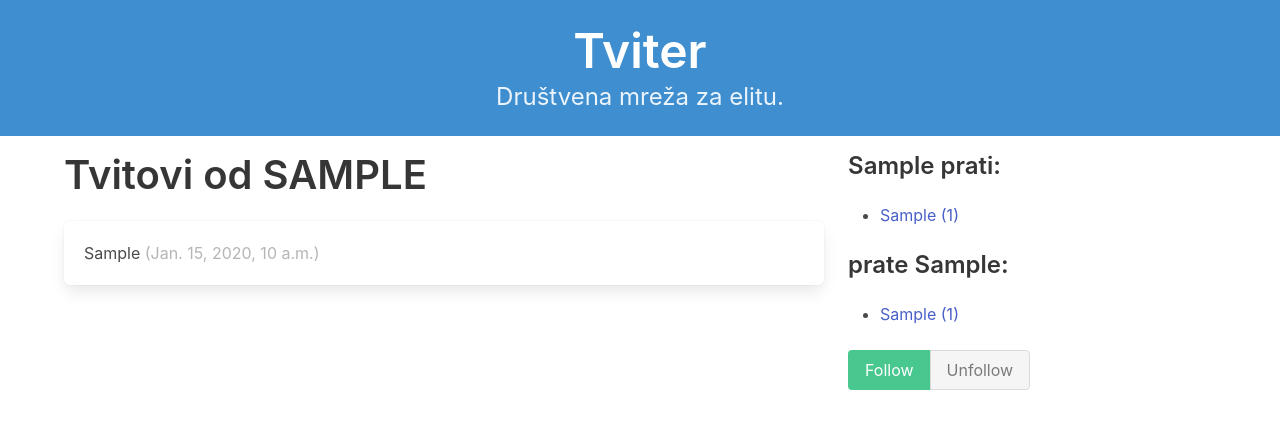
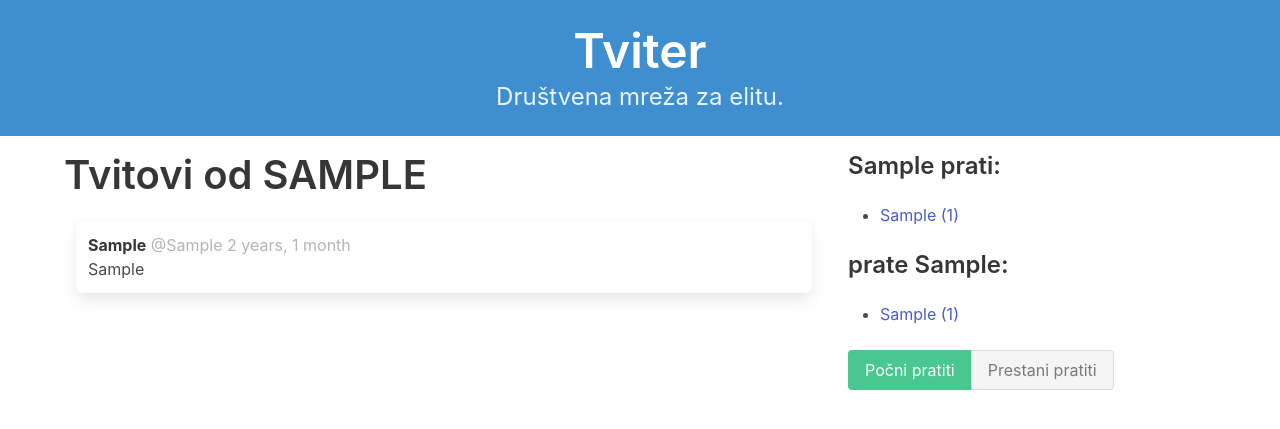
Before and after one commit to proto-forma/WebProject, a Django app: page /tviteras/1 in a window 1280 px wide. Shown: the top 429 px of the page. Run offline with Django 3.2, Linux system fonts and the light colour scheme; tables that the repository leaves empty hold one stand-in row (Sample ...).

Commit message:
Tviteras se nese zapratiti ili od/iti. Promi sebejePromjenjen izgled tvitova.

```diff
--- a/WebProject/main/models.py
+++ b/WebProject/main/models.py
@@ -35,7 +35,7 @@ class Lajk(models.Model):
     vrijeme_lajkanja = models.DateTimeField(auto_now_add=True)
 
     def __str__(self):
-        return self.id
+        return "({1}) {0}".format(self.tvit.tijelo, self.id)
 
 class Komentar(models.Model):
     tijelo = models.CharField(max_length=255)
--- a/WebProject/main/templates/main/tviteras.html
+++ b/WebProject/main/templates/main/tviteras.html
@@ -8,11 +8,14 @@
         Tvitovi od {{ tviteras.hendl|upper }}
     </h1>
     {% for tvit in tviteras.korisnik.tvitovi.all %}
-        <div class="box">
+        <div class="box p-3 m-3">
+            <strong>{{ tvit.stvorio.tviteras.ime }}</strong>
+            <span class="has-text-grey-light">
+                @{{ tvit.stvorio.tviteras.hendl }}
+                {{ tvit.vrijeme_stvaranja|timesince }}
+            </span>
+            <br>
             {{ tvit.tijelo }}
-            <span class="is-small has-text-grey-light">
-                ({{ tvit.vrijeme_stvaranja }})
-            </span>
         </div>
     {% endfor %}
     </div>
@@ -57,16 +60,21 @@
     <form method="post">
         {% csrf_token %}
         <div class="buttons has-addons">
-        {% if tviteras in user.tviteras.prati.all %}
-            <button class="button is-success is-static">Follow</button>
-            <button class="button is-danger" name="follow" value="unfollow">
-                Unfollow
-            </button>
+        {% if tviteras == user.tviteras %}
+            <button class="button is-success is-static">Počni pratiti</button>
+            <button class="button is-danger is-static">Prestani pratiti</button>
         {% else %}
-            <button class="button is-success" name="follow" value="follow">
-                Follow
-            </button>
-            <button class="button is-danger is-static">Unfollow</button>
+            {% if tviteras in user.tviteras.prati.all %}
+                <button class="button is-success is-static">Počni pratiti</button>
+                <button class="button is-danger" name="pracenje" value="prestani-pratiti">
+                    Prestani pratiti
+                </button>
+            {% else %}
+                <button class="button is-success" name="pracenje" value="pocni-pratiti">
+                    Počni pratiti
+                </button>
+                <button class="button is-danger is-static">Prestani pratiti</button>
+            {% endif %}
         {% endif %}
         </div>
     </form>
--- a/WebProject/main/views.py
+++ b/WebProject/main/views.py
@@ -7,20 +7,21 @@ from .models import *
 # Create your views here.
 def glavna_stranica(request):
     return render(request, 'base.html')
+
 def naslovna (request):
-
     return render(request, 'main/naslovna.html')
 
 def tviteras(request, pk):
     tviteras = Tviteras.objects.get(pk=pk)
     if request.method == "POST":
         trenutni_tviteras = request.user.tviteras
-        data = request.POST
-        action = data.get("follow")
-        if action == "follow":
-            trenutni_tviteras.prati.add(tviteras)
-        elif action == "unfollow":
-            trenutni_tviteras.prati.remove(tviteras)
+        podaci = request.POST
+        radnja = podaci.get("pracenje")
+        if tviteras != trenutni_tviteras:
+            if radnja == "pocni-pratiti":
+                trenutni_tviteras.prati.add(tviteras)
+            elif radnja == "prestani-pratiti":
+                trenutni_tviteras.prati.remove(tviteras)
         trenutni_tviteras.save()
     return render(request, "main/tviteras.html", {"tviteras": tviteras})
 
```
